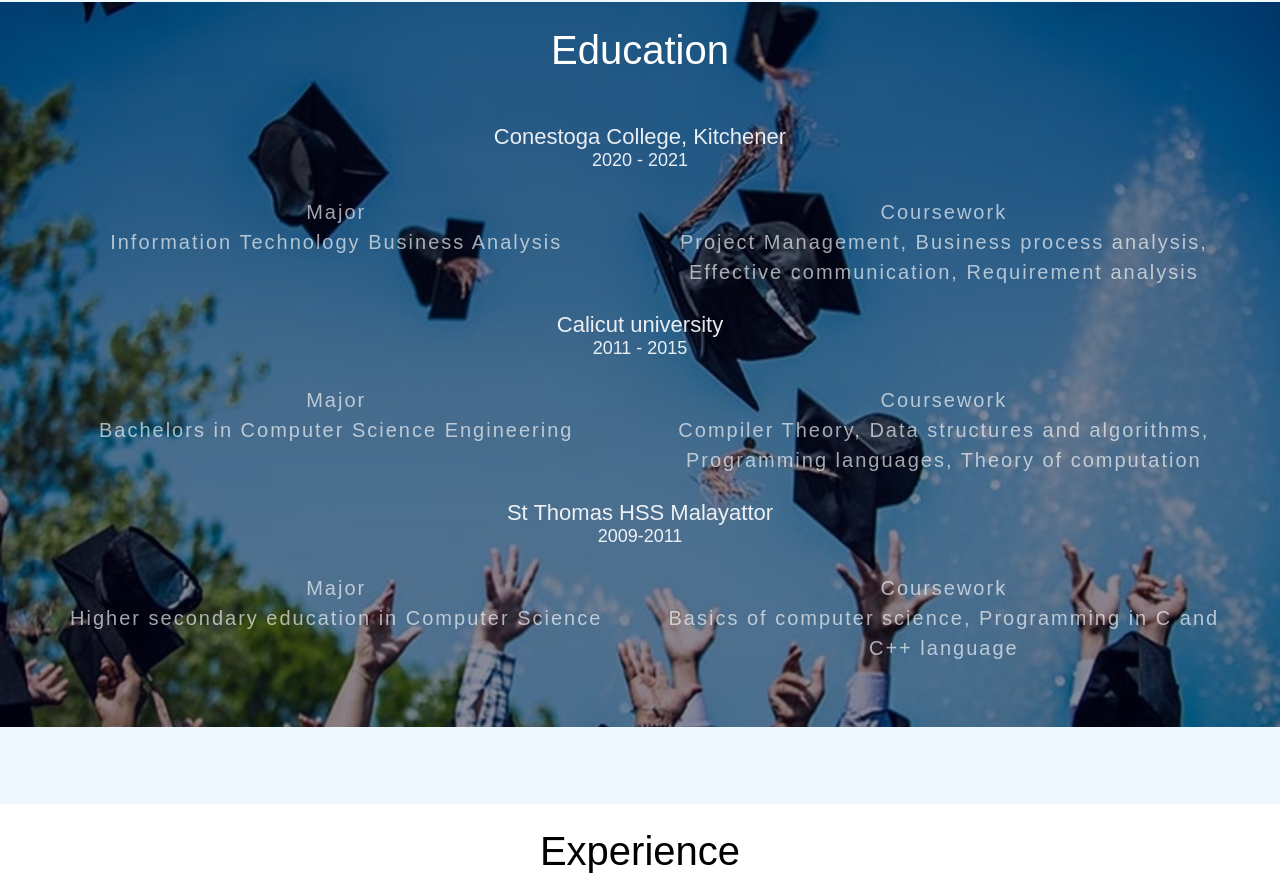
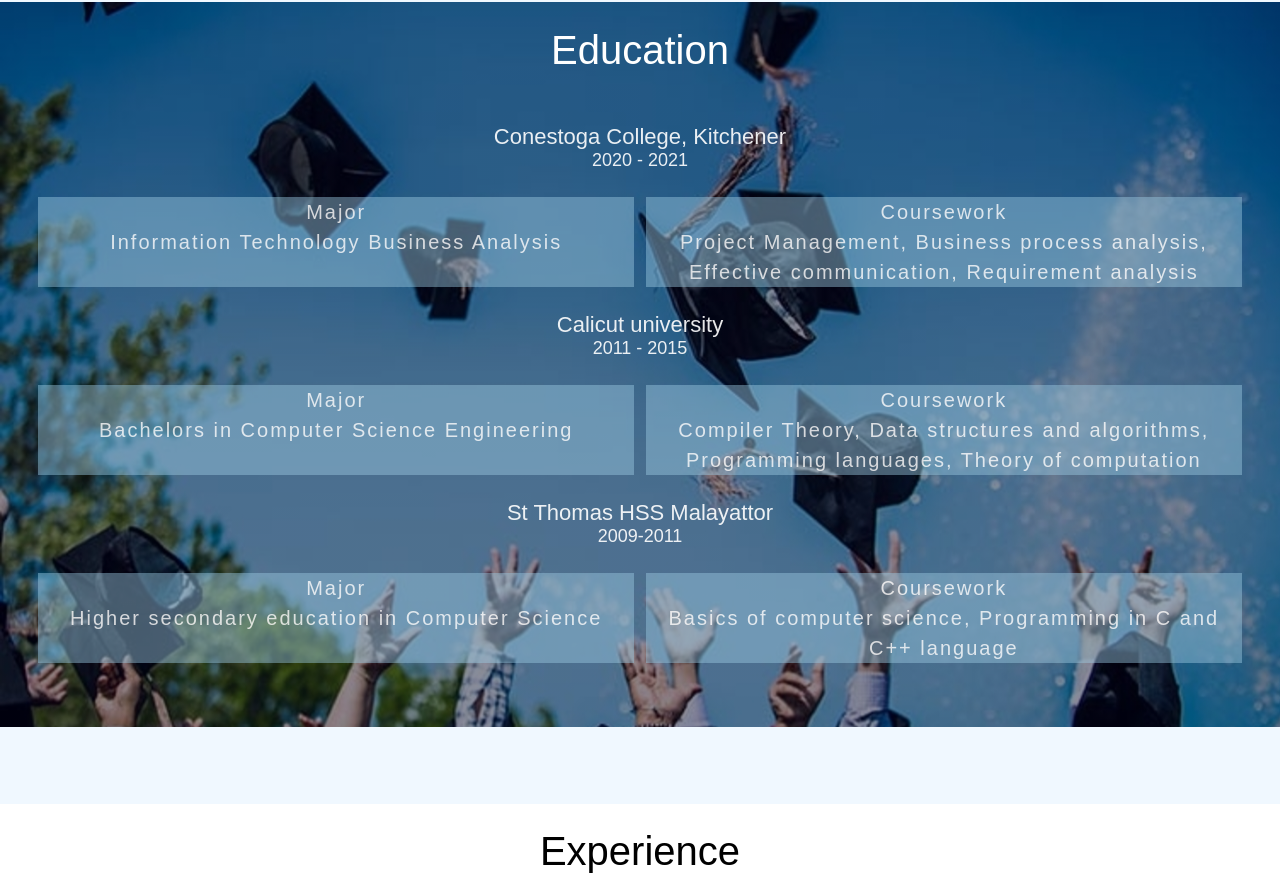
Before and after one commit to heman-r/Greskal, a React (Create React App) app in the folder portfolio/: page / in a window 1280 px wide. Shown: the part 1234-2109 px from the top of the page. Built offline with nearby package versions, Linux system fonts and the light colour scheme.

Commit message:
#20-P Add background to education

```diff
--- a/portfolio/src/App.css
+++ b/portfolio/src/App.css
@@ -299,7 +299,7 @@
   }
 
   .education-para *{
-    opacity:.8;
+    opacity:.9;
   }
 
   .education-view *{
@@ -309,11 +309,13 @@
   .edu-block-1{
     width: 50%;
     margin-right: 1%;
+    background-color: rgb(155, 201, 225, .5);
     /* background-color: aquamarine; */
   }
 
   .edu-block-2{
     width: 50%;
+    background-color: rgb(155, 201, 225, .5);
     /* background-color: aquamarine; */
   }
 
--- a/portfolio/src/App.js
+++ b/portfolio/src/App.js
@@ -243,6 +243,7 @@
         </div>
         <div className="projects-block">
           <div className="p-bl-1">
+            <div>
           Front end mobile
           <br></br><br></br>
           <div>
@@ -254,8 +255,10 @@
 Leveraged knowledge in Full stack web development, Javascript, Git, Angular.js,
 Akamai, Demandware
 </div>
+</div>
           </div>
           <div className="p-bl-1">
+            <div>
           Catalog Platform
           <br></br><br></br>
           <div>
@@ -266,14 +269,17 @@
 Leveraged knowledge in Node.js, Mongo db, Express, Jenkins, third party
 integrations
             </div>
+            </div>
           </div>
 
           <div className="p-bl-1">
+            <div>
           Content Management System
           <br></br><br></br>
           <div>          Implemented server platform for dynamic management of contents in mobile
 websites.<br></br>Integrated content database and provided functionality for content creation
 <br></br>Leveraged knowledge in Amazon web services, SQL, Pyhton, Html, Css
+          </div>
           </div>
           </div>
 
```
